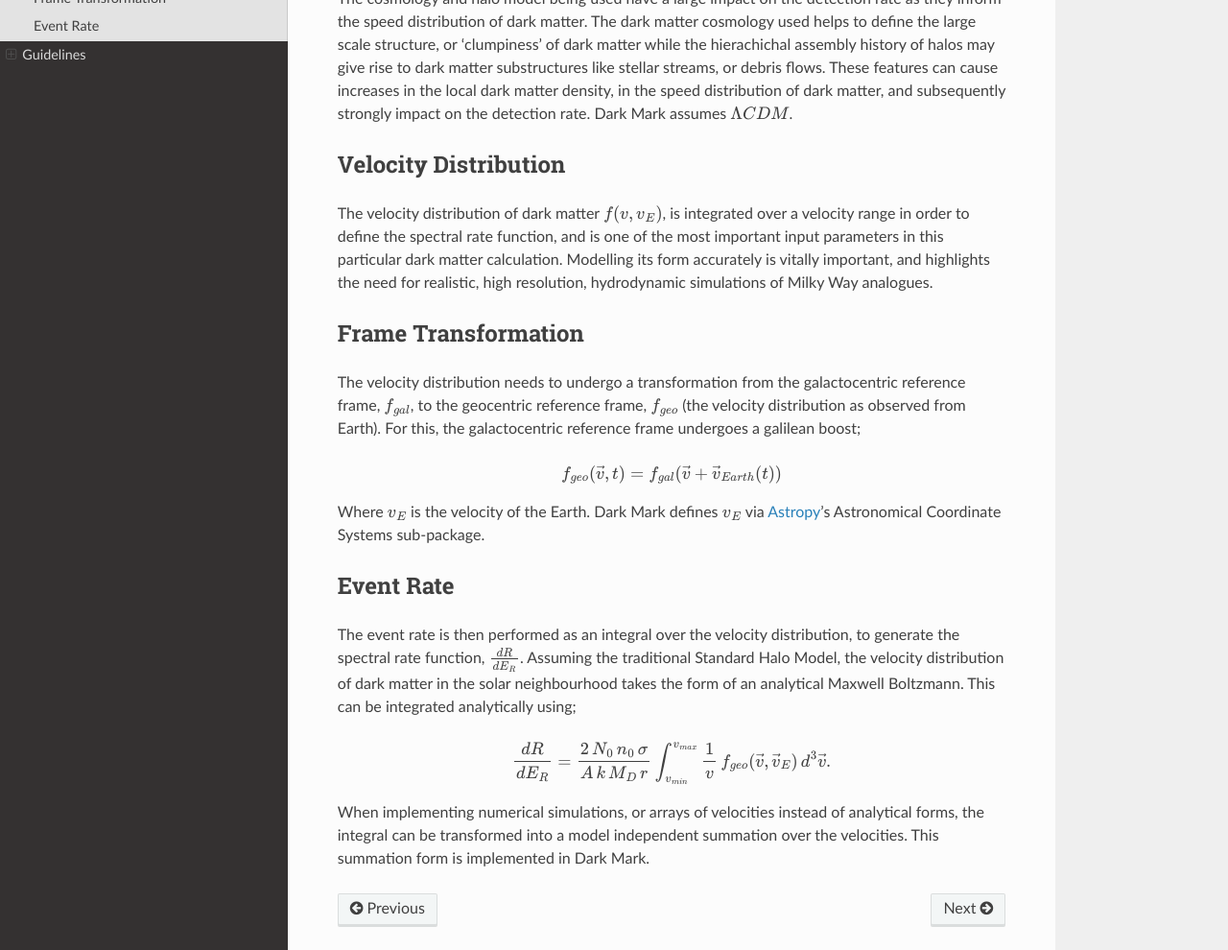
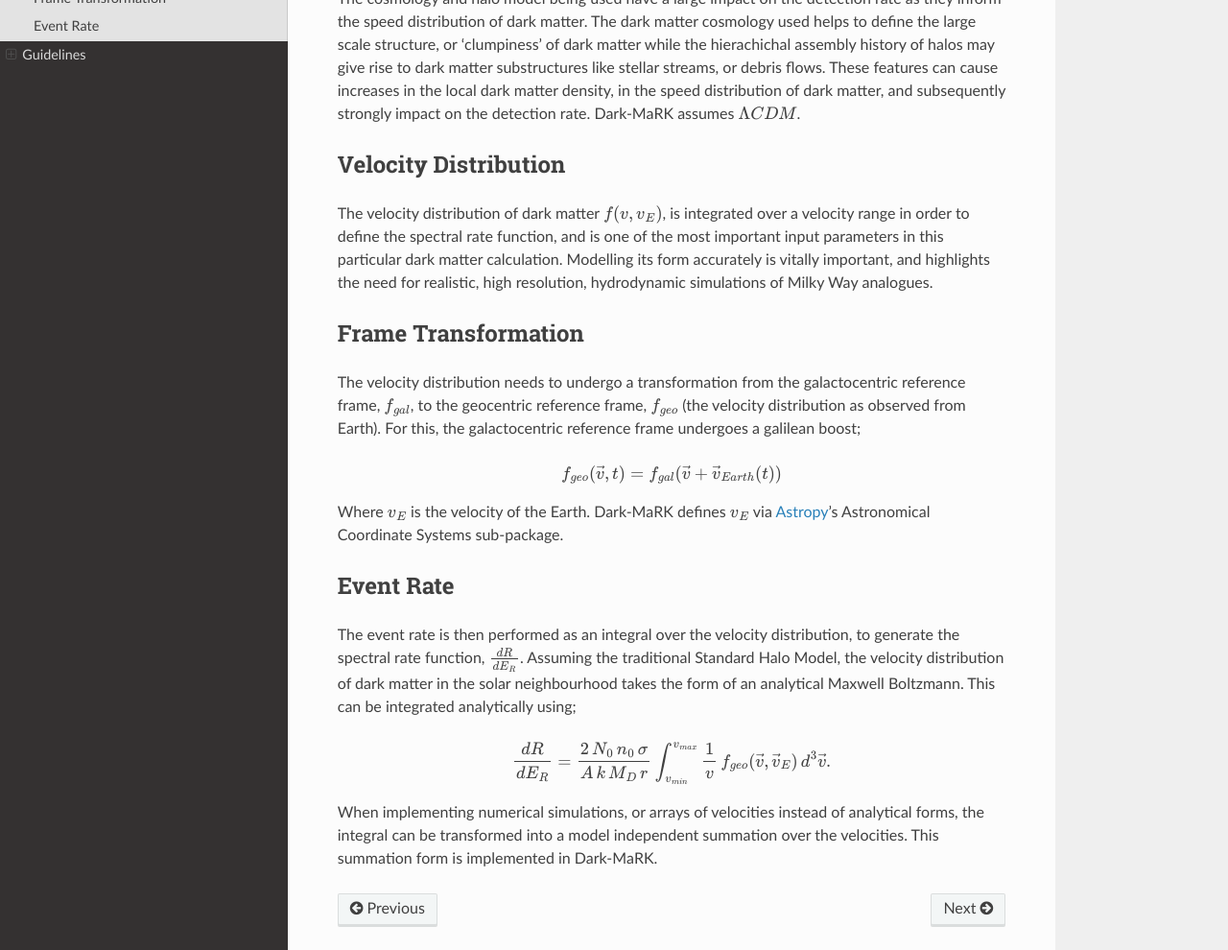
Before and after one commit to Grace-Lawrence/Dark-MaRK, a Sphinx documentation site: the page built from docs/source/user_guide/methods.rst, in a window 1280 px wide and 1400 px high, scrolled down 349 px. Shown: the part 304-1294 px from the top of the window at 96% size. Built offline with Sphinx 7.4.7 and the Read the Docs theme 2.0.0, drawn with Linux system fonts in a browser that asks for light colours; some of the changed text lies outside the part shown.

Commit message:
Update methods.rst

```diff
--- a/docs/source/user_guide/methods.rst
+++ b/docs/source/user_guide/methods.rst
@@ -12,7 +12,7 @@ Where :math:`\sigma_p` is the interaction cross-section of the dark matter parti
 
 Halo Model and Cosmology
 --------------------------
-The cosmology and halo model being used have a large impact on the detection rate as they inform the speed distribution of dark matter. The dark matter cosmology used helps to define the large scale structure, or 'clumpiness' of dark matter while the hierachichal assembly history of halos may give rise to dark matter substructures like stellar streams, or debris flows. These features can cause increases in the local dark matter density, in the speed distribution of dark matter, and subsequently strongly impact on the detection rate. Dark Mark assumes :math:`\Lambda CDM`.
+The cosmology and halo model being used have a large impact on the detection rate as they inform the speed distribution of dark matter. The dark matter cosmology used helps to define the large scale structure, or 'clumpiness' of dark matter while the hierachichal assembly history of halos may give rise to dark matter substructures like stellar streams, or debris flows. These features can cause increases in the local dark matter density, in the speed distribution of dark matter, and subsequently strongly impact on the detection rate. Dark-MaRK assumes :math:`\Lambda CDM`.
 
 
 Velocity Distribution
@@ -27,7 +27,7 @@ The velocity distribution needs to undergo a transformation from the galactocent
 .. math::
     f_{geo}(\vec{v}, t) = {f}_{gal}(\vec{v}+\vec{v}_{Earth}(t))
 
-Where :math:`v_E` is the velocity of the Earth. Dark Mark defines :math:`v_E` via Astropy_'s Astronomical Coordinate Systems sub-package.
+Where :math:`v_E` is the velocity of the Earth. Dark-MaRK defines :math:`v_E` via Astropy_'s Astronomical Coordinate Systems sub-package.
 
 Event Rate
 --------------
@@ -37,7 +37,7 @@ The event rate is then performed as an integral over the velocity distribution,
     \frac{dR}{dE_R} = \frac{2\, N_0 \, n_0 \, \sigma}{A \, k \, M_D \, r} \int_{v_{min}}^{v_{max}} \frac{1}{v} \, f_{geo}(\vec{v},\vec{v}_E) \, d^3\vec{v}.
 
 
-When implementing numerical simulations, or arrays of velocities instead of analytical forms, the integral can be transformed into a model independent summation over the velocities. This summation form is implemented in Dark Mark.
+When implementing numerical simulations, or arrays of velocities instead of analytical forms, the integral can be transformed into a model independent summation over the velocities. This summation form is implemented in Dark-MaRK.
 
 .. _Green2012: https://arxiv.org/abs/1112.0524
 .. _Astropy: https://www.astropy.org/
```
